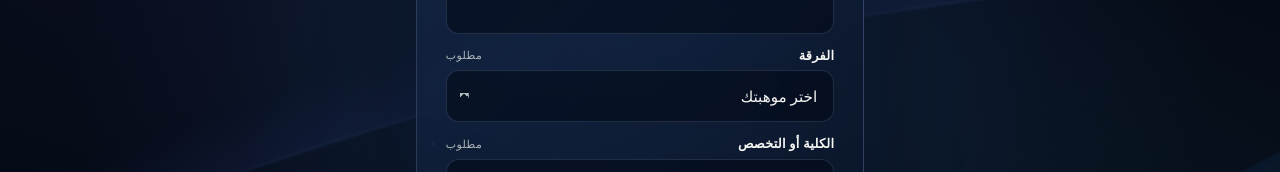
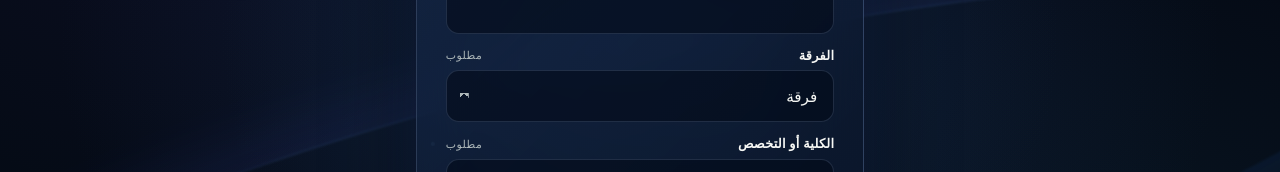
Before and after one commit to zidanhesham496-web/9U, a Next.js app: page / in a window 1280 px wide. Shown: the part 367-539 px from the top of the page. Built offline with nearby package versions, Linux system fonts and the light colour scheme.

Commit message:
Add class field and update talent option

```diff
--- a/components/RegistrationForm.tsx
+++ b/components/RegistrationForm.tsx
@@ -144,6 +144,7 @@ export function RegistrationForm() {
             label="الفرقة"
             name="grade"
             required
+            placeholder="فرقة"
             options={[
               { label: "أولى", value: "first" },
               { label: "تانية", value: "second" },
--- a/components/Select.tsx
+++ b/components/Select.tsx
@@ -9,9 +9,10 @@ type SelectProps = SelectHTMLAttributes<HTMLSelectElement> & {
   label: string;
   options: SelectOption[];
   error?: string;
+  placeholder?: string;
 };
 
-export function Select({ label, id, name, options, error, ...props }: SelectProps) {
+export function Select({ label, id, name, options, error, placeholder = "اختر موهبتك", ...props }: SelectProps) {
   const selectId = id ?? name;
   const errorId = `${selectId}-error`;
 
@@ -29,7 +30,7 @@ export function Select({ label, id, name, options, error, ...props }: SelectProp
         aria-invalid={Boolean(error)}
         {...props}
       >
-        <option value="">اختر موهبتك</option>
+        <option value="">{placeholder}</option>
         {options.map((option) => (
           <option key={option.value} value={option.value}>
             {option.label}
```
